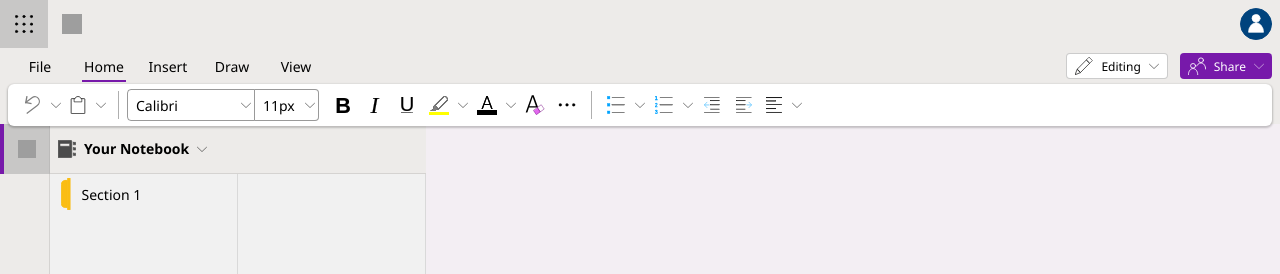
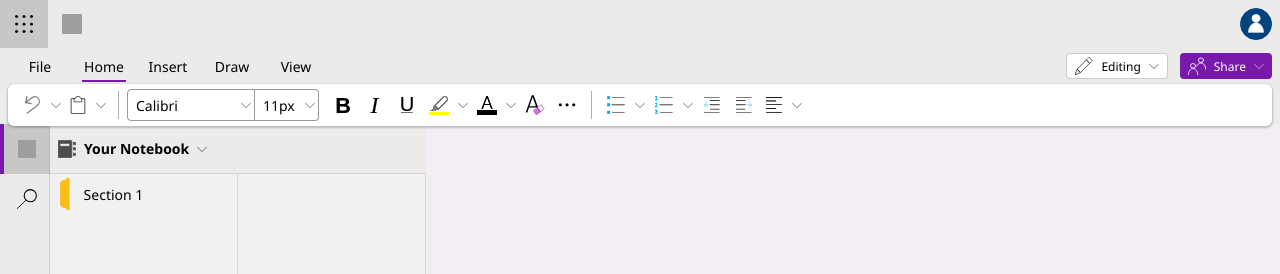
Before and after one commit to jjabides/one-note-clone, a React (Vite) app: page / in a window 1280 px wide. Shown: the top 274 px of the page. Built offline with nearby package versions, Linux system fonts and the light colour scheme; grey boxes are pictures that could not be loaded.

Commit message:
Adjust alignment of section/page titles and icons

```diff
--- a/src/App.tsx
+++ b/src/App.tsx
@@ -468,9 +468,9 @@
 						<div className="side-nav-bar-item btn flex-center selected">
 							<img className="size-18-18" src={Notebooks_Icon} draggable="false" />
 						</div>
-						{/* <div className="side-nav-bar-item btn flex-center">
+						<div className="side-nav-bar-item btn flex-center">
 							<img className="size-20-20" src={Search_Icon} draggable="false" />
-						</div> */}
+						</div>
 					</div>
 					<div className="notebook-nav">
 						<div className="notebook-nav-header flex-center-vertical gap-8 pad-0-8">
--- a/src/components/NavGroup.tsx
+++ b/src/components/NavGroup.tsx
@@ -133,7 +133,7 @@
             <ul ref={ulRef as any}>
                 {
                     items && items.map((item, index) => (
-                        <li className={`btn flex-center-vertical gap-8 pad-8 ${item.id === selectedItemId ? 'selected' : ''}`} key={item.id}
+                        <li className={`btn flex-center-vertical pad-8 ${item.id === selectedItemId ? 'selected' : ''}`} key={item.id}
                             onClick={() => updateSelectedItemId(item.id)}
                             onContextMenu={e => onContextMenu(e, item)}
                             style={getSectionStyle(index) as any}
@@ -145,7 +145,7 @@
                             data-tippy-content={item.name}>
                             {
                                 (item as Section).iconColor &&
-                                <div className="size-18-18 flex-center">
+                                <div className="size-16-16 flex-center">
                                     <svg
                                         width="9.541153"
                                         height="31.957813"
@@ -175,7 +175,7 @@
                                     </svg>
                                 </div>
                             }
-                            <span className="ellipsis">
+                            <span className="ellipsis" style={{ marginLeft: '12px' }}>
                                 {item.name ? item.name : placeHolderItemTitle}
                             </span>
                         </li>
@@ -183,10 +183,10 @@
                 }
                 {
                     (draggedItem && mousePosition !== null) ?
-                        <div className="dragged-item pad-8 gap-8 flex-center-vertical" style={{ top: mousePosition + 'px' }}>
+                        <div className="dragged-item pad-8 flex-center-vertical" style={{ top: mousePosition + 'px' }}>
                             {
                                 (draggedItem as Section).iconColor &&
-                                <div className="size-18-18 flex-center">
+                                <div className="size-16-16 flex-center">
                                     <svg
                                         width="9.541153"
                                         height="31.957813"
@@ -216,7 +216,7 @@
                                     </svg>
                                 </div>
                             }
-                            <span className="ellipsis">
+                            <span className="ellipsis" style={{ marginLeft: '12px' }}>
                                 {draggedItem.name ? draggedItem.name : placeHolderItemTitle}
                             </span>
                         </div> : ""
@@ -224,7 +224,7 @@
             </ul>
         </CustomScrollbar>
         <div
-            className="add-btn btn pad-8-16"
+            className="add-btn btn flex-center-vertical pad-16"
             onClick={addItemButton.onClick}>
             {addItemButton.title}
         </div>
--- a/src/styles/App.css
+++ b/src/styles/App.css
@@ -214,6 +214,10 @@
 
 .pad-4 {
   padding: 4px;
+}
+
+.pad-0-10 {
+  padding: 0px 10px;
 }
 
 .context-menu {
```
